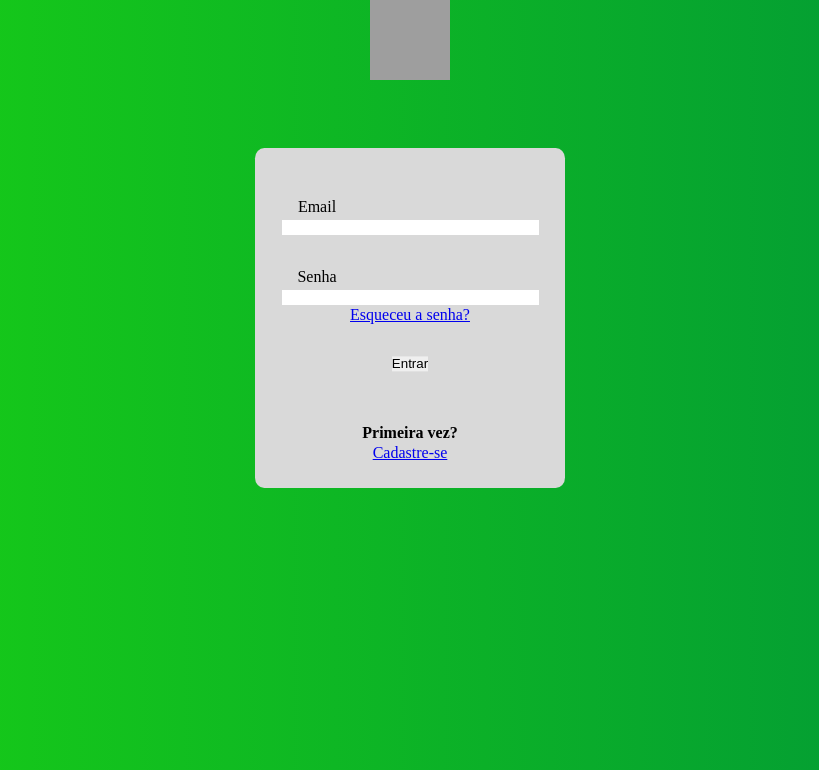
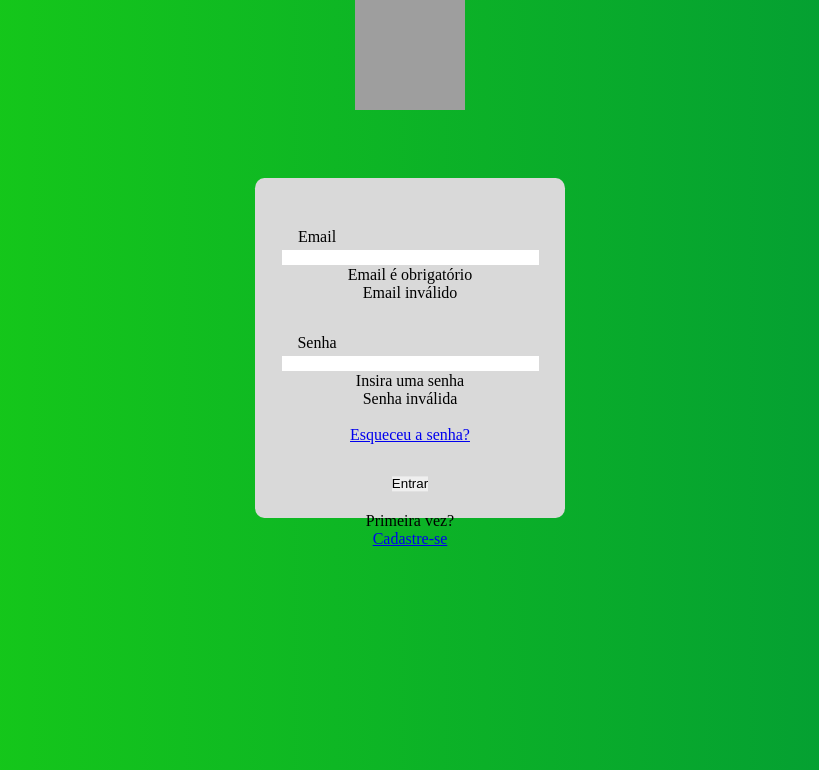
Before and after one commit to MateusKekw/projeto-tds, a Flask app: page /login in a window 1280 px wide. Shown: the top 770 px of the page, without its empty margins (230-1049 px from the left). Run offline with Flask 3, Linux system fonts and the light colour scheme; grey boxes are pictures that could not be loaded.

Commit message:
Update login.html

```diff
--- a/projeto_tds/templates/login.html
+++ b/projeto_tds/templates/login.html
@@ -9,37 +9,40 @@
 </head>
 <body class="b">
     <figure>
-        <img src="./imagens/logo.jpg" alt="1" class="balls" title="bolões" width="80" height="80">
+        <img src="./imagens/logo.png" alt="1" class="balls" title="bolões" width="110" height="110">
     </figure>
 
     <div class="login">
     <form action="functions.py" method="post" autocomplete="on">
         <br>
         <p class="dados"><label for="iE-mail">Email</label> </p>
-        <input size="30" maxlength="50" type="text" name="E-mail" id="iE-mail" autocomplete="email" required>
+        <input size="30" maxlength="50" type="text" name="E-mail" id="iE-mail" autocomplete="email" onchange="OnChangeEmail()">
+        <div class="erro" id="Email-required">Email é obrigatório</div>
+        <p class="erro" id="Wrong-email">Email inválido</p>
 
-        <p class="dados"><label for="iSenha">Senha</label>
-
-        </p>
-        <input size="30" maxlength="20" type="password" name="Senha" id="iSenha" autocomplete="current-password" required>
+        <p class="dados"><label for="iSenha">Senha</label> </p>
+        <input size="30" maxlength="20" type="password" name="Senha" id="iSenha" autocomplete="current-password" onchange="OnChangeSenha()">
+        <p class="erro" id="Password-required">Insira uma senha</p>
+        <p class="erro" id="Wrong-password">Senha inválida</p>
 
         <br>
 
         <a href="forgotsenha.html" class="botoes">
-            <source>Esqueceu a senha?<source>
+            <source  id="forgot-senha">Esqueceu a senha?<source>
         </a>
 
         <br>
 
-        <input type="submit" value="Entrar" class="botoes">
+        <input type="submit" value="Entrar" class="botoes" id="enter" onchange="validateFields()">
 
         <br>
         <br>
-        <h4 class="botoes">Primeira vez?</h4>
+        <p>Primeira vez?</p>
         <a href="cadastro.html">
             <source>Cadastre-se<source>
         </a>
 
+        <script src="./scripts/login.js"></script>
     </form>
     </div>
 </body>
```
